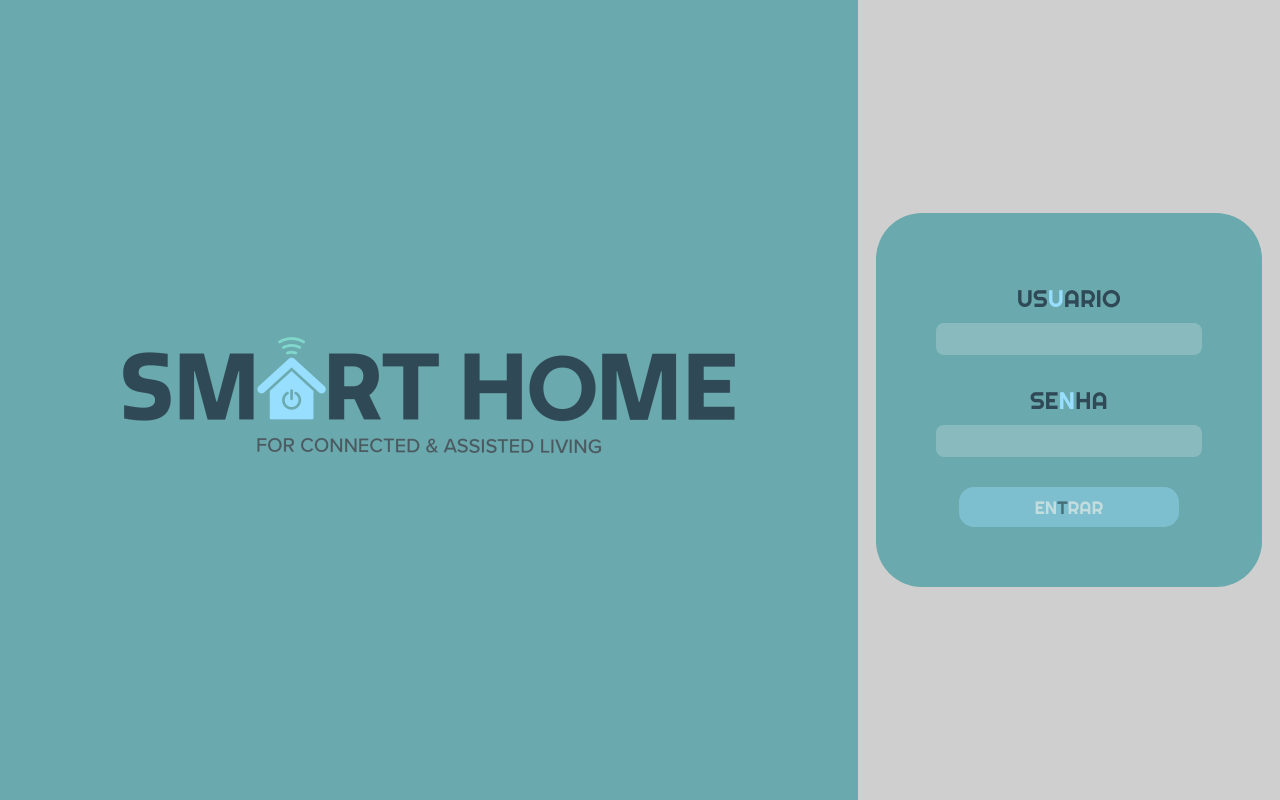
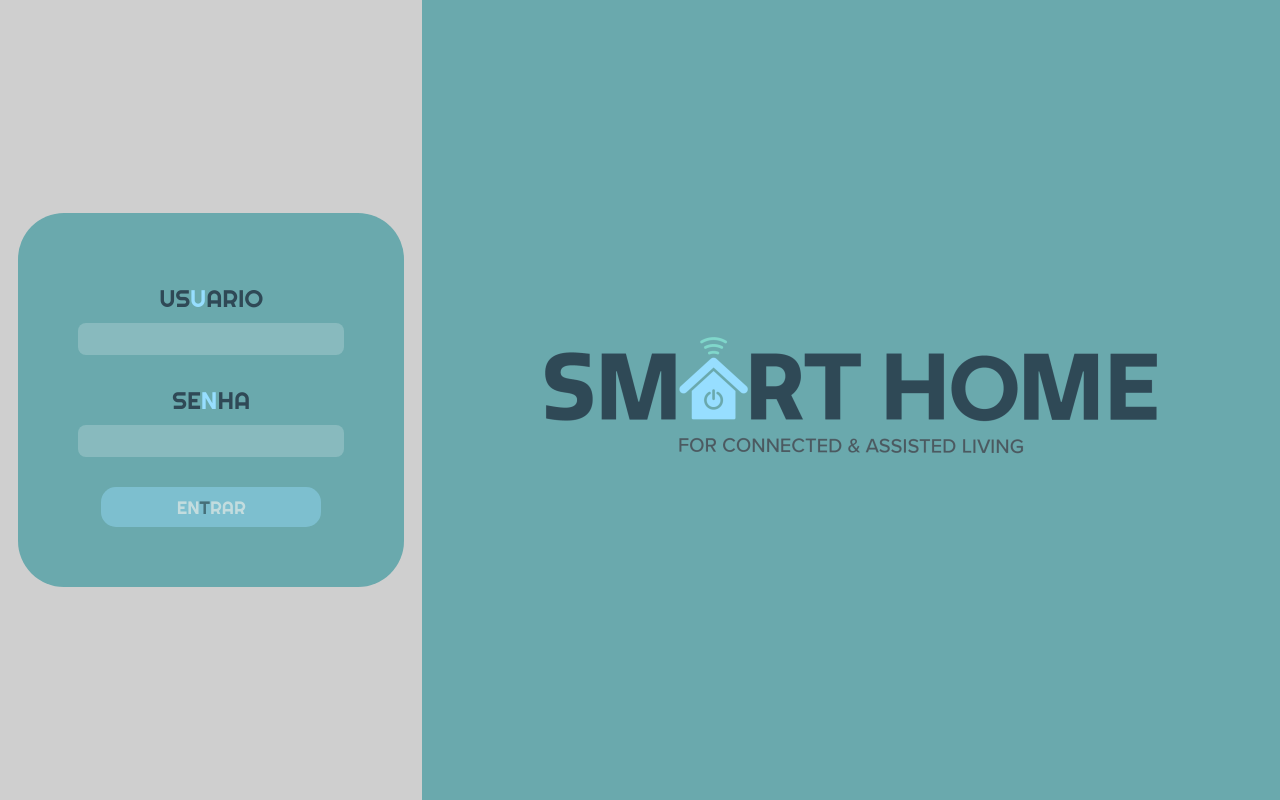
Before and after one commit to CleytonJrB/homenext, a Next.js app: page / in a window 1280 px wide. Built offline with nearby package versions, Linux system fonts and the light colour scheme.

Commit message:
new page

```diff
--- a/src/pages/home.module.scss
+++ b/src/pages/home.module.scss
@@ -4,7 +4,7 @@
     height: 100vh;
     width: 67%;
 
-    float: left;
+    float: right;
     align-items: center;
     display: flex;
     justify-content:center;
```
